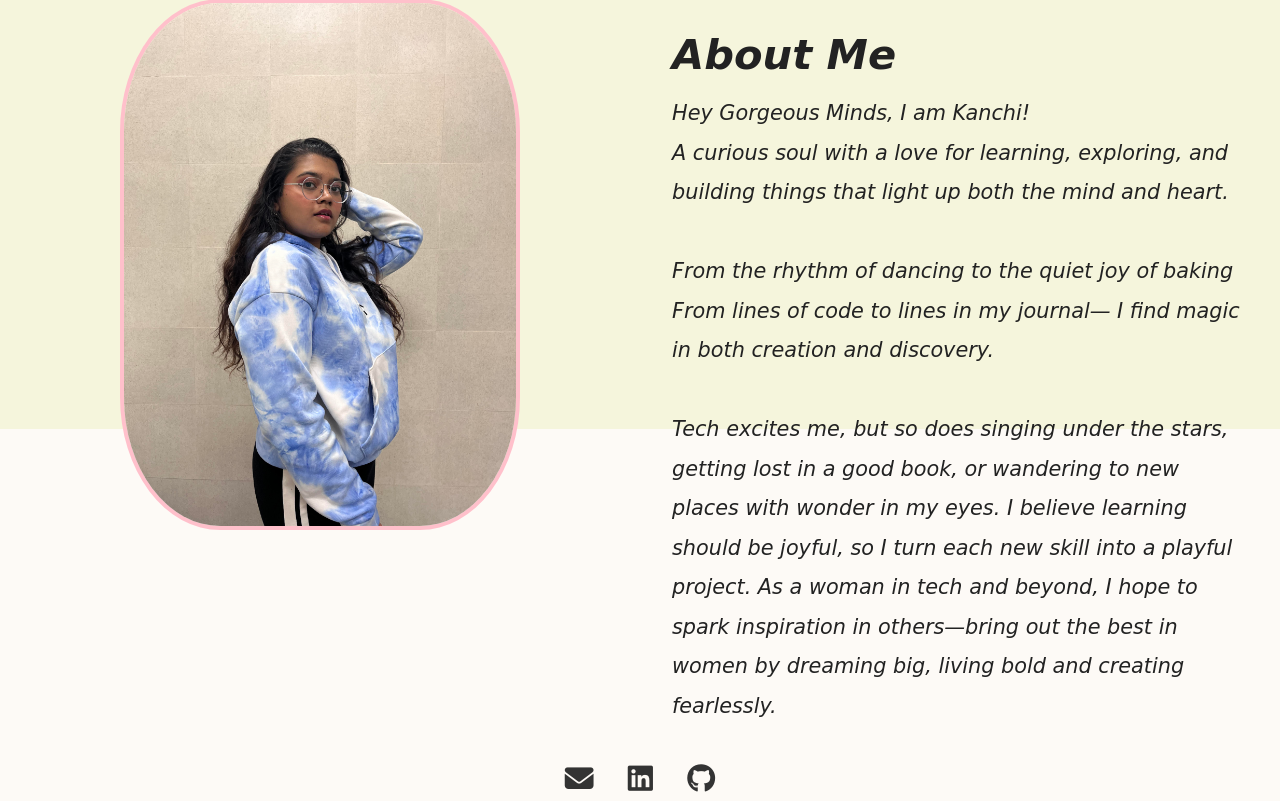
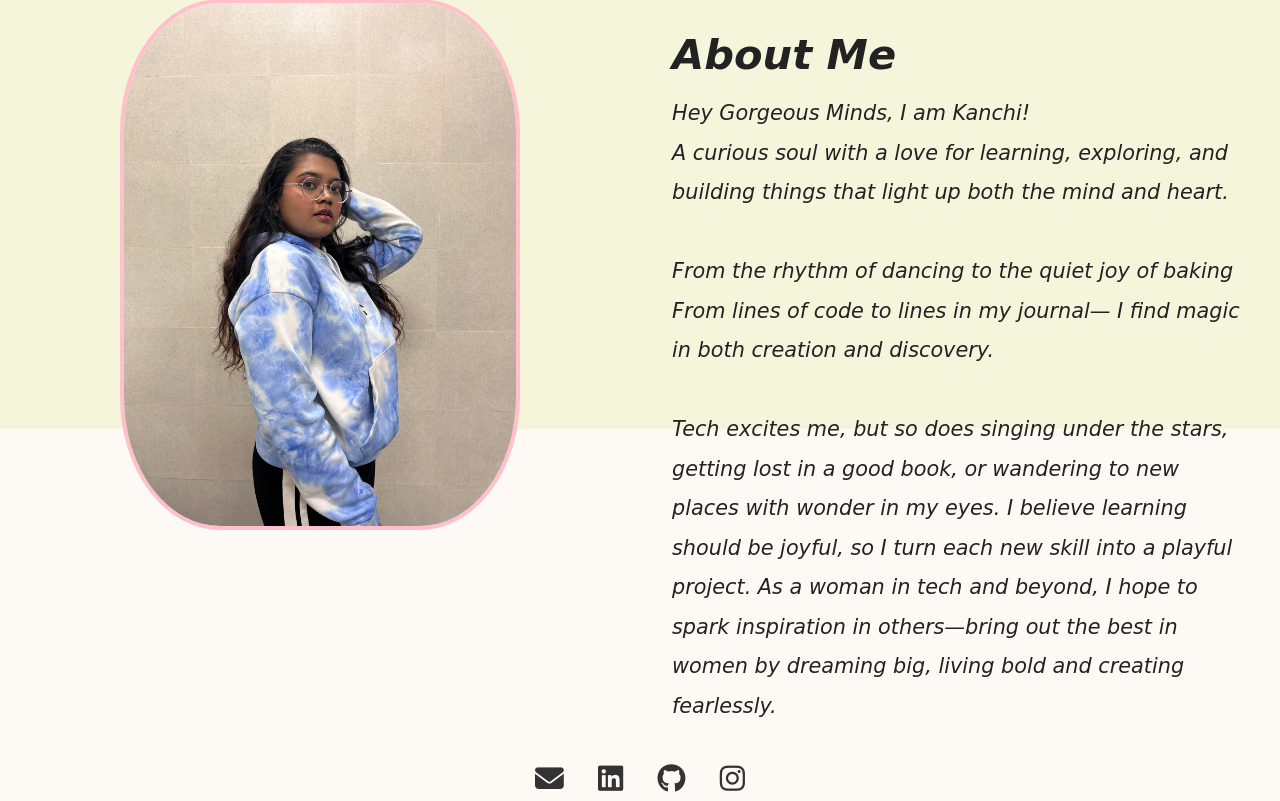
Before and after one commit to Kanchi1306/website, a plain HTML site: page index.html in a window 1280 px wide. Shown: the part 371-1172 px from the top of the page. Drawn offline with Linux system fonts and the light colour scheme.

Commit message:
Make changes

```diff
--- a/index.html
+++ b/index.html
@@ -84,6 +84,7 @@
         <a href="mailto:http://kanchisinha13@gmail.com" target="_blank" title="Email"><i class="fas fa-envelope"></i></a>
         <a href="https://linkedin.com/in/kanchi-sinha-32425830a" target="_blank" title="LinkedIn"><i class="fab fa-linkedin"></i></a>
         <a href="https://github.com/Kanchi1306" target="_blank" title="GitHub"><i class="fab fa-github"></i></a>
+        <a href="https://www.instagram.com/kanchi_sinha13/?hl=en" target="_blank" title="Instagram"><i class="fab fa-instagram"></i></a>
       </div>
 
     </div>
```
